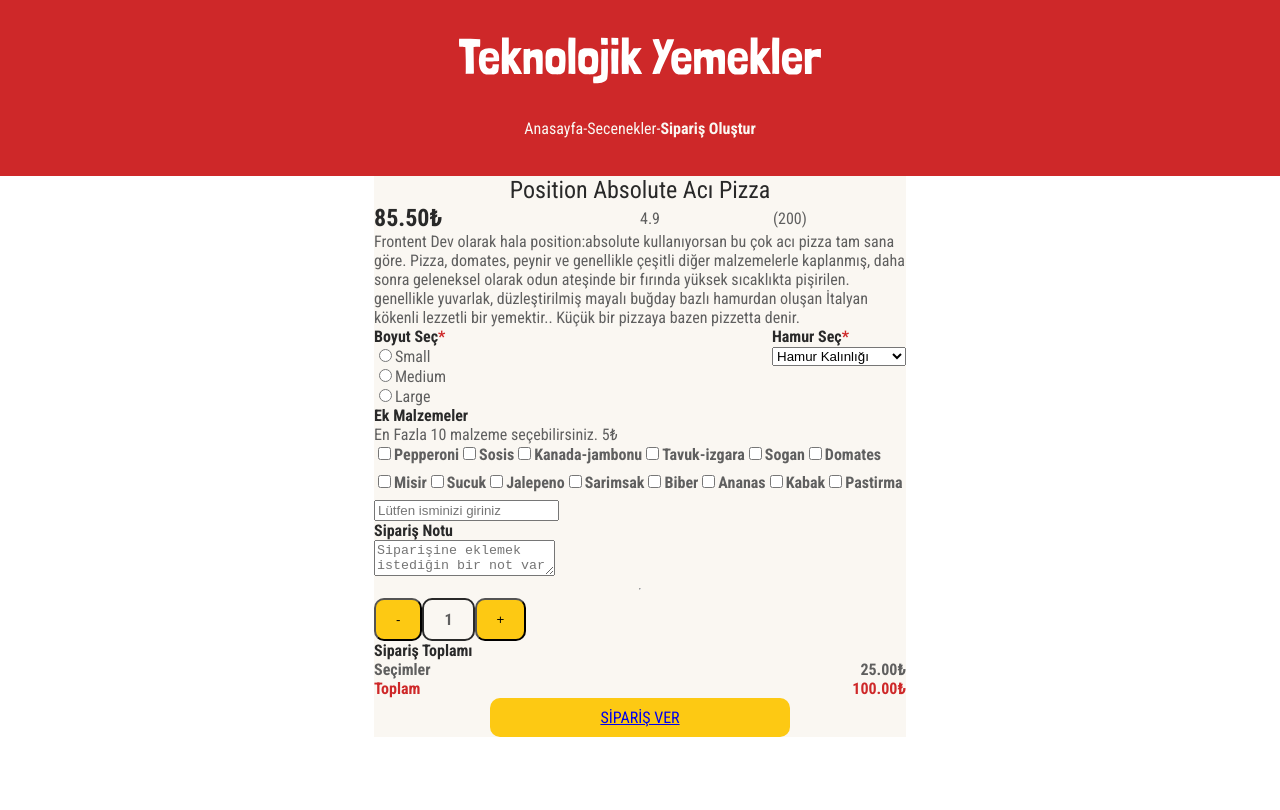
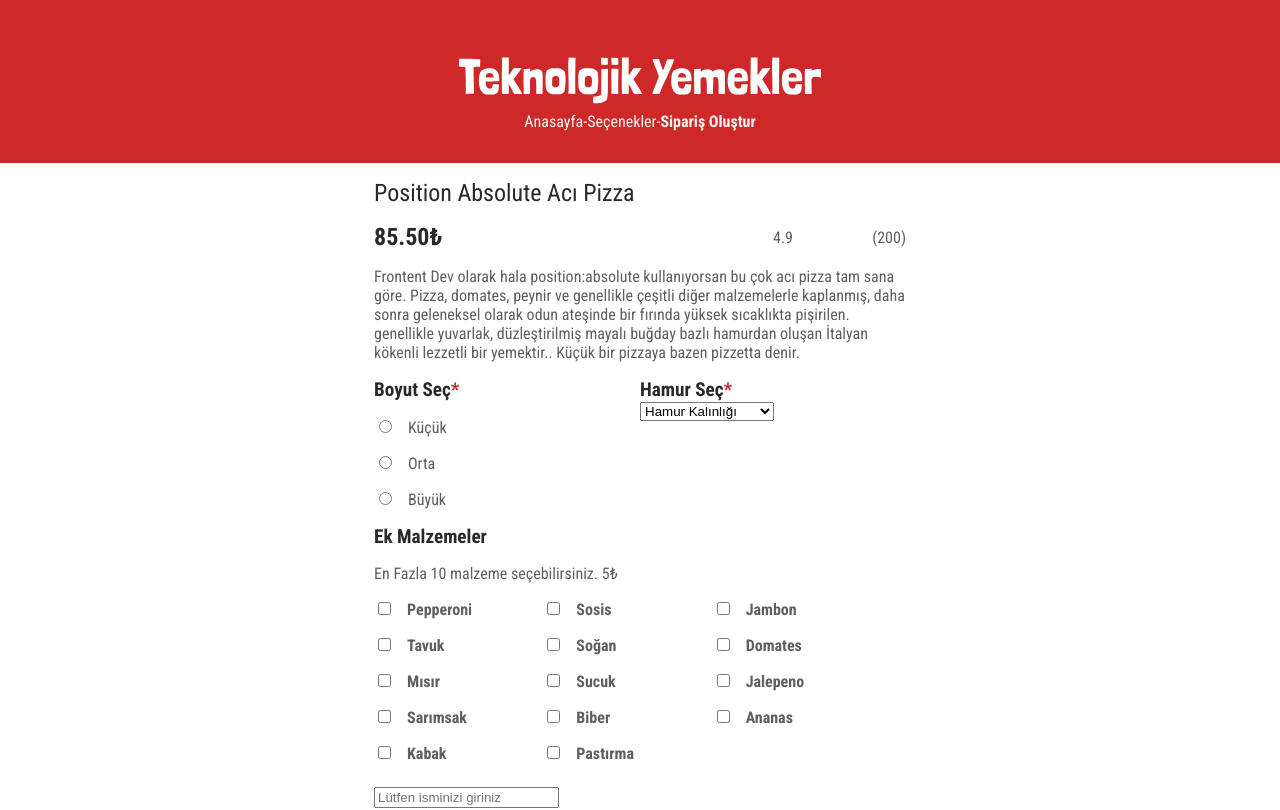
Before and after one commit to cemfurkankartoglu/pizza-challenge-workintech, a React (Vite) app: page /order in a window 1280 px wide. Shown: the top 810 px of the page. Built offline with nearby package versions, Linux system fonts and the light colour scheme; a web font is replaced by a local one.

Commit message:
IT1 birkaç padding problemi dışında tamamlandı

```diff
--- a/src/App.css
+++ b/src/App.css
@@ -16,16 +16,18 @@ input[type="checkbox"],
 }
 
 .logo {
-    padding-top: 5vh;
+    padding-top: 10vh;
 }
 
 .navbar {
     background-color: var(--kirmizi);
-    height: 5vh;
+
     display: flex;
     justify-content: center;
     align-items: center;
-    padding: 3rem;
+    text-align: left;
+
+    padding: 2rem;
 }
 
 .nav-link {
@@ -51,7 +53,10 @@ input[type="checkbox"],
 }
 
 .home-flex {
+    display: flex;
+    flex-direction: column;
     height: 70vh;
+    text-align: center;
 }
 
 .home-baslik {
@@ -60,18 +65,25 @@ input[type="checkbox"],
 }
 
 .btn-aciktim {
+    background-color: var(--sari);
     color: var(--koyu-gri);
     font-weight: bold;
-    background-color: var(--sari);
+
+    width: 10rem;
+
+    margin-top: 1rem;
+    padding: 1rem;
+
+    border: none;
     border-radius: 5px;
-    border: none;
-    padding: 0.75rem;
+
 }
 
 .success-container {
     background-color: var(--kirmizi);
     height: 90vh;
     display: flex;
+    flex-direction: column;
     justify-content: center;
     align-items: center;
 }
@@ -79,6 +91,7 @@ input[type="checkbox"],
 .success-baslik {
     color: var(--bej);
     font-size: 2rem;
+    text-align: center;
 }
 
 .options-container {
@@ -95,14 +108,13 @@ input[type="checkbox"],
 }
 
 .order-container {
-    background-color: var(--bej);
-    margin: auto;
+    margin: 1rem auto;
     width: 532px;
     color: var(--acik-gri);
 }
 
 .pizza-baslik {
-    text-align: center;
+    text-align: left;
     color: var(--koyu-gri);
     font-size: 1.5rem;
 }
@@ -111,6 +123,7 @@ input[type="checkbox"],
     display: flex;
     justify-content: space-between;
     align-items: center;
+    margin: 1rem auto;
 }
 
 .fiyat {
@@ -122,16 +135,14 @@ input[type="checkbox"],
 
 .puan-degerlendirme {
     display: flex;
-    width: 50%;
-}
-
-.puan {
-    width: 50%;
+    justify-content: space-between;
+    width: 25%;
 }
 
 .form-container {
     display: flex;
     flex-direction: column;
+    margin: 1rem auto;
 }
 
 .boyut-hamur {
@@ -142,6 +153,7 @@ input[type="checkbox"],
 .secimler-baslik {
     color: var(--koyu-gri);
     font-weight: bold;
+    font-size: 1.2rem;
 }
 
 .yildiz {
@@ -151,6 +163,39 @@ input[type="checkbox"],
 .boyut {
     display: flex;
     flex-direction: column;
+    gap: 1rem;
+    width: 50%;
+}
+
+.boyut-button {
+    margin-right: 1rem;
+}
+
+.hamur {
+    width: 50%;
+}
+
+.malzemeler {
+    margin: 1rem auto;
+}
+
+.malzeme-paragraf {
+    margin: 1rem auto;
+}
+
+.malzeme-container {
+    display: flex;
+    flex-wrap: wrap;
+    gap: 0.5rem;
+}
+
+.malzeme-item {
+    flex: 1 1 calc(33.33% - 1rem);
+    max-width: calc(33.33% - 1rem);
+}
+
+.checkbox {
+    margin-right: 1rem;
 }
 
 .malzemeler label {
@@ -159,9 +204,27 @@ input[type="checkbox"],
     display: inline-block;
 }
 
+.siparis-baslik {
+    margin: 1rem auto;
+}
+
+.siparis-textarea {
+    width: 100%;
+    border-radius: 5px;
+
+}
+
+hr {
+    width: 100%;
+}
+
 .son {
     display: flex;
-    flex-direction: column;
+    flex-direction: row;
+    align-items: flex-start;
+    justify-content: space-between;
+    margin-top: 1rem;
+    gap: 2rem;
 }
 
 .adet-container {
@@ -171,21 +234,29 @@ input[type="checkbox"],
 .artir,
 .azalt {
     background-color: var(--sari);
-    border-radius: 10px;
-    padding: 10px 20px;
-    display: block;
-    text-align: center;
+    border-radius: 0.5rem;
+    border: 1px solid transparent;
+    padding: 1rem;
 }
 
 .adet-container p {
-    background-color: var(bej);
-    border-radius: 10px;
-    padding: 10px 20px;
-    display: block;
+    border-radius: 0.5rem;
+    padding: 1rem;
     text-align: center;
     font-weight: bold;
-    border: 2px solid var(--koyu-gri)
+    border: 1px solid var(--acik-gri);
 }
+
+.fatura {
+    display: flex;
+    flex-direction: column;
+    gap: 1rem;
+    flex-grow: 1;
+    border: 1px solid var(--acik-gri);
+    border-radius: 0.5rem;
+    padding: 2rem 2rem 0 2rem;
+}
+
 
 .secimler-fiyat {
     display: flex;
@@ -194,24 +265,25 @@ input[type="checkbox"],
 }
 
 .toplam-fiyat {
+    color: var(--kirmizi);
+    font-weight: bold;
+
     display: flex;
     justify-content: space-between;
-    color: var(--kirmizi);
-    font-weight: bold;
 }
 
-.btn-siparis {
+#btn-siparis {
     background-color: var(--sari);
-    border-radius: 10px;
-    padding: 10px 20px;
-    display: block;
+    color: var(--koyu-gri);
+    border-radius: 0.5rem;
     text-align: center;
-    max-width: 300px;
-    margin: auto;
+    text-decoration: none;
+    font-weight: bold;
+    padding: 2rem 0;
 }
 
 @media (max-width: 480px) {
     main {
-        max-width: 90%;
+        max-width: 20%;
     }
 }
--- a/src/components/Nav.jsx
+++ b/src/components/Nav.jsx
@@ -4,7 +4,7 @@ export default function Nav() {
     return (
         <nav className="navbar">
             <NavLink to="/" exact activeClassName="active-link" className="nav-link">Anasayfa-</NavLink>
-            <NavLink to="/options" exact activeClassName="active-link" className="nav-link">Secenekler-</NavLink>
+            <NavLink to="/options" exact activeClassName="active-link" className="nav-link">Seçenekler-</NavLink>
             <NavLink to="/order" activeClassName="active-link" className="nav-link">Sipariş Oluştur</NavLink>
         </nav>
     )
--- a/src/components/Order.jsx
+++ b/src/components/Order.jsx
@@ -15,7 +15,7 @@ export default function Order() {
   const [adet, setAdet] = useState(1);
   const [isSelected, setISelected] = useState(false);
 
-  const sizes = ["small", "medium", "large"];
+  const sizes = ["küçük", "orta", "büyük"];
   const doughTypes = [
     { value: "normal", label: "Normal Hamur" },
     { value: "ince", label: "İnce Hamur" },
@@ -23,9 +23,9 @@ export default function Order() {
     { value: "super-ince", label: "Süper İnce Hamur" },
   ];
   const ingredients = [
-    "pepperoni", "sosis", "kanada-jambonu", "tavuk-izgara",
-    "sogan", "domates", "misir", "sucuk", "jalepeno",
-    "sarimsak", "biber", "ananas", "kabak", "pastirma"
+    "pepperoni", "sosis", "jambon", "tavuk",
+    "soğan", "domates", "mısır", "sucuk", "jalepeno",
+    "sarımsak", "biber", "ananas", "kabak", "pastırma"
   ];
 
   useEffect(() => {
@@ -95,8 +95,6 @@ export default function Order() {
 
   }
 
-
-
   return (
     <main className="order-container">
 
@@ -119,7 +117,7 @@ export default function Order() {
               <h2 className="secimler-baslik">Boyut Seç<span className="yildiz">*</span></h2>
               {sizes.map((size) => (
                 <label key={size}>
-                  <input
+                  <input className="boyut-button"
                     type="radio"
                     name="boyut"
                     value={size}
@@ -139,7 +137,7 @@ export default function Order() {
                 value={formData.hamur}
                 onChange={handleChange}
               >
-                <option value="">Hamur Kalınlığı</option>
+                <option className="hamur-kalinligi" value="">Hamur Kalınlığı</option>
                 {doughTypes.map((dough) => (
                   <option key={dough.value} value={dough.value}>
                     {dough.label}
@@ -152,9 +150,10 @@ export default function Order() {
           <div className='malzemeler'>
             <h2 className="secimler-baslik">Ek Malzemeler</h2>
             <p className="malzeme-paragraf">En Fazla 10 malzeme seçebilirsiniz. 5₺</p>
+            <div className="malzeme-container">
               {ingredients.map((ingredient) => (
-              <label key={ingredient} htmlFor={ingredient}>
-                <input
+                <label className="malzeme-item" key={ingredient} htmlFor={ingredient}>
+                  <input className="checkbox"
                     type="checkbox"
                     name="malzemeler"
                     value={ingredient}
@@ -170,12 +169,13 @@ export default function Order() {
                 </label>
               ))}
             </div>
+          </div>
           <div className="isim-container">
             <input onChange={handleChange} value={formData.isim} name="isim" type="text" placeholder="Lütfen isminizi giriniz"></input>
           </div>
           <div className='siparis-notu'>
-            <h2 className="secimler-baslik">Sipariş Notu</h2>
-            <textarea
+            <h2 className="secimler-baslik siparis-baslik">Sipariş Notu</h2>
+            <textarea className="siparis-textarea"
               name="notlar"
               value={formData.notlar}
               onChange={handleChange}
@@ -187,29 +187,36 @@ export default function Order() {
           <hr />
 
           <section className='son'>
+
             <div className='adet-container'>
               <button type="button" className="azalt" onClick={decreaseQuantity}>-</button>
               <p>{adet}</p>
               <button type="button" className="artir" onClick={increaseQuantity}>+</button>
             </div>
+
             <div className='fatura'>
               <h2 className="secimler-baslik">Sipariş Toplamı</h2>
+
               <div className="secimler-fiyat">
                 <p>Seçimler</p>
                 <p>25.00₺</p>
               </div>
+
               <div className="toplam-fiyat">
                 <p>Toplam</p>
-                <p>100.00₺</p>
+                <p>110.50₺</p>
               </div>
+
               <Link
                 to="/success"
                 onClick={isSelected ? handleSubmit : null}
-                className='btn-siparis'
+                id='btn-siparis'
                 style={{ pointerEvents: isSelected ? 'auto' : 'none' }}
               >
                 SİPARİŞ VER
-              </Link>            </div>
+              </Link>
+
+            </div>
           </section>
         </form>
       </section>
--- a/src/components/Success.jsx
+++ b/src/components/Success.jsx
@@ -1,7 +1,7 @@
 export default function Success() {
     return (
         <main className="success-container">
-            <h1 className="success-baslik">TEBRİKLER!<br />SİPARİŞİNİZ ALINDI</h1>
+            <h1 className="success-baslik">TEBRİKLER!<br />SİPARİŞİNİZ ALINDI!</h1>
         </main>
     )
 }
```
Lines whose indentation alone changed are shown as unchanged.
